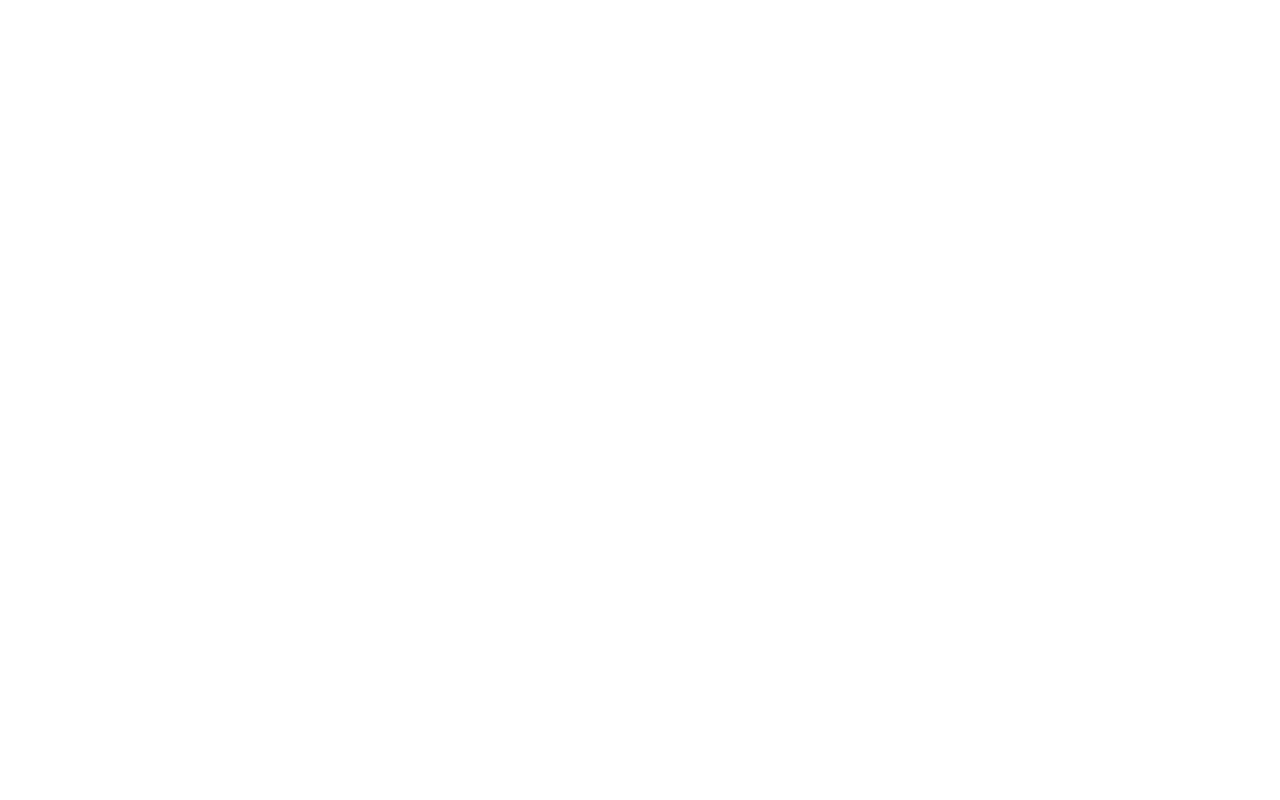
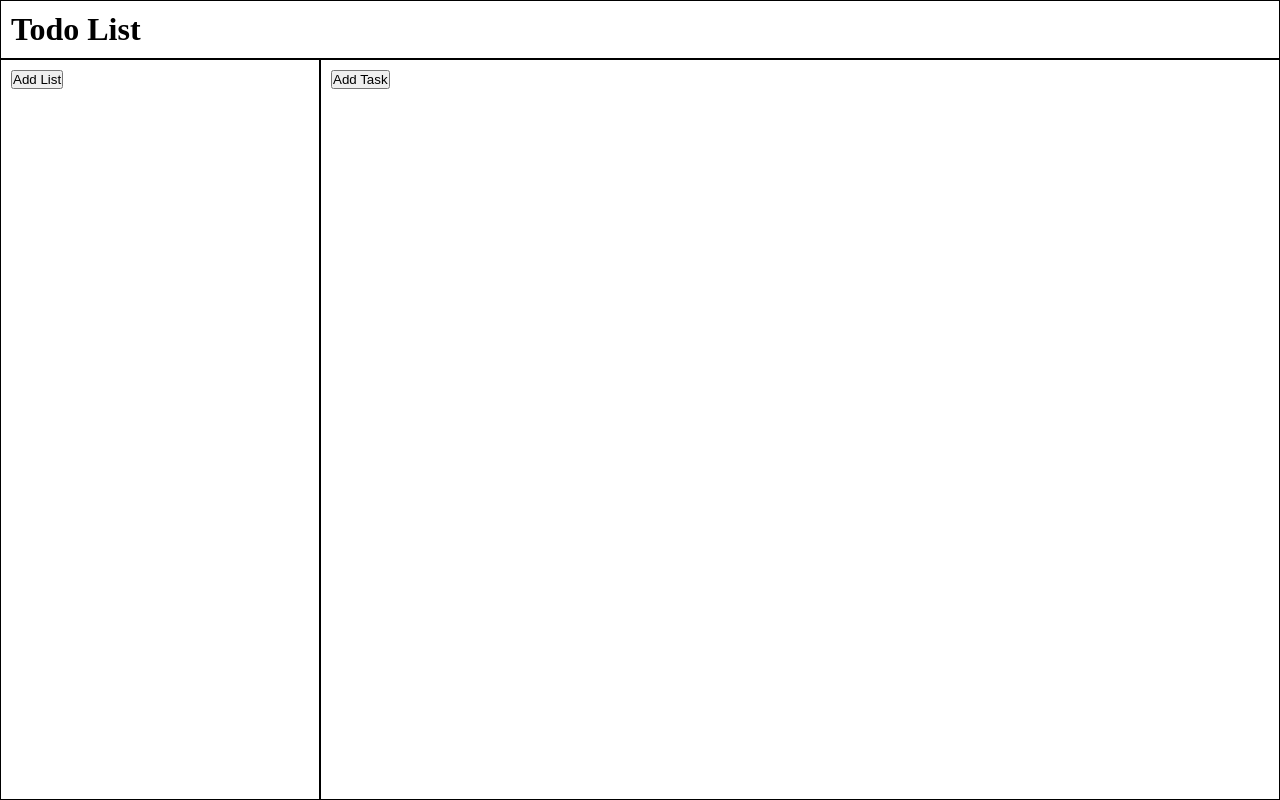
Before and after one commit to VMadhuranga/todo-list, a website built with webpack: page dist/index.html in a window 1280 px wide. Built offline with Linux system fonts and the light colour scheme.

Commit message:
Create initial view
Update index.html
- Add header, list-content, task content-section
- Add add-list and add-task button
- Add list-container, task-container

Install style-loader and css-loader as development dependencies
- Import CSS file in javascript

Update webpack.config
- To add style-loader and css-loader to module

Create style.css and add initial styling

Update index.js
- Import style.css

```diff
--- a/package.json
+++ b/package.json
@@ -12,6 +12,8 @@
   "author": "",
   "license": "ISC",
   "devDependencies": {
+    "css-loader": "^6.8.1",
+    "style-loader": "^3.3.3",
     "webpack": "^5.88.2",
     "webpack-cli": "^5.1.4"
   }
--- a/src/index.js
+++ b/src/index.js
@@ -1,4 +1,5 @@
 import { TodoList } from "./todo-list";
+import "./style.css";
 
 const task = new TodoList;
 
--- /dev/null
+++ b/src/style.css
@@ -0,0 +1,28 @@
+* {
+    box-sizing: border-box;
+    margin: 0;
+    padding: 0;
+}
+
+body {
+    height: 100vh;
+    display: grid;
+    grid-template-columns: 1fr 3fr;
+    grid-template-rows: auto 1fr;
+}
+
+.header {
+    padding: 10px;
+    border: 1px solid;
+    grid-column: 1 / -1;
+}
+
+.list-content {
+    padding: 10px;
+    border: 1px solid;
+}
+
+.task-content {
+    padding: 10px;
+    border: 1px solid;
+}
--- a/webpack.config.js
+++ b/webpack.config.js
@@ -7,4 +7,12 @@ module.exports = {
         path: path.resolve(__dirname, 'dist'),
     },
     devtool: 'inline-source-map',
+    module: {
+        rules: [
+            {
+                test: /\.css$/i,
+                use: ['style-loader', 'css-loader'],
+            },
+        ],
+    },
 };
```
Also changed, not shown: dist/index.html, dist/main.js, 1 other file.
